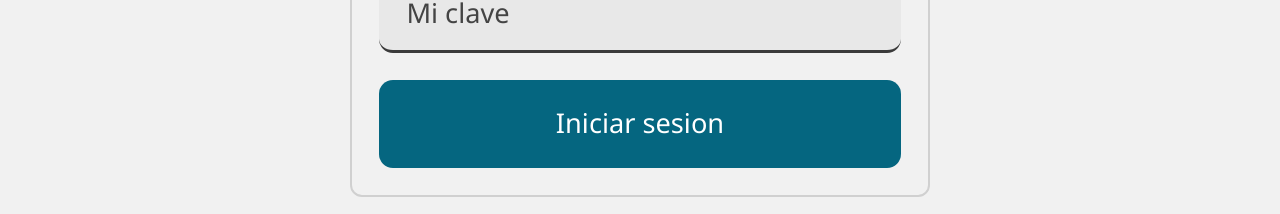
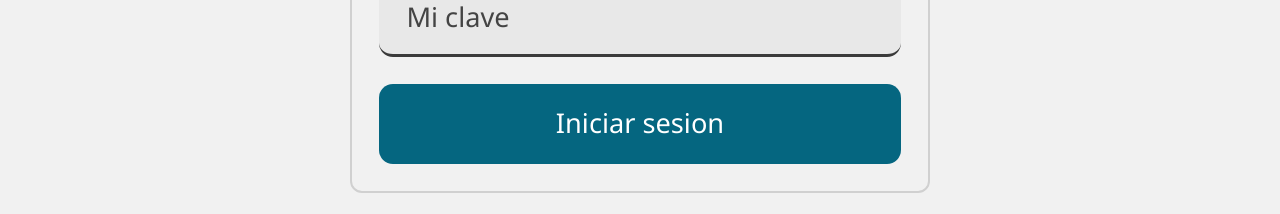
Before and after one commit to Grupo4-MISO/TravelHub-ProyectoFinal-FrontEnd, an Angular app: page /login in a window 1280 px wide. Shown: the part 586-800 px from the top of the page. Built offline with nearby package versions, Linux system fonts and the light colour scheme.

Commit message:
Update button height and font weight in login button styles; add routerLink to logo in navbar

```diff
--- a/src/app/LoginPage/LoginPage.component.css
+++ b/src/app/LoginPage/LoginPage.component.css
@@ -85,13 +85,13 @@
 .login-button {
 	margin-top: 0.65rem;
 	width: 100%;
-	height: 88px;
+	height: 80px;
 	border: none;
 	border-radius: 14px;
 	background: #056680;
 	color: #ffffff;
 	font-size: 1.7rem;
-	font-weight: 500;
+	font-weight: 400;
 	cursor: pointer;
 	transition: filter 0.2s ease, transform 0.15s ease;
 }
--- a/src/app/navbar/navbar.component.html
+++ b/src/app/navbar/navbar.component.html
@@ -1,5 +1,5 @@
 <nav class="navbar-shell d-flex align-items-center justify-content-between px-5">
-  <img src="/Logo.svg" alt="Logo" class="logo">
+  <img src="/Logo.svg" alt="Logo" class="logo" routerLink="/">
 
   <ul class="nav">
     <li class="nav-item">
```
